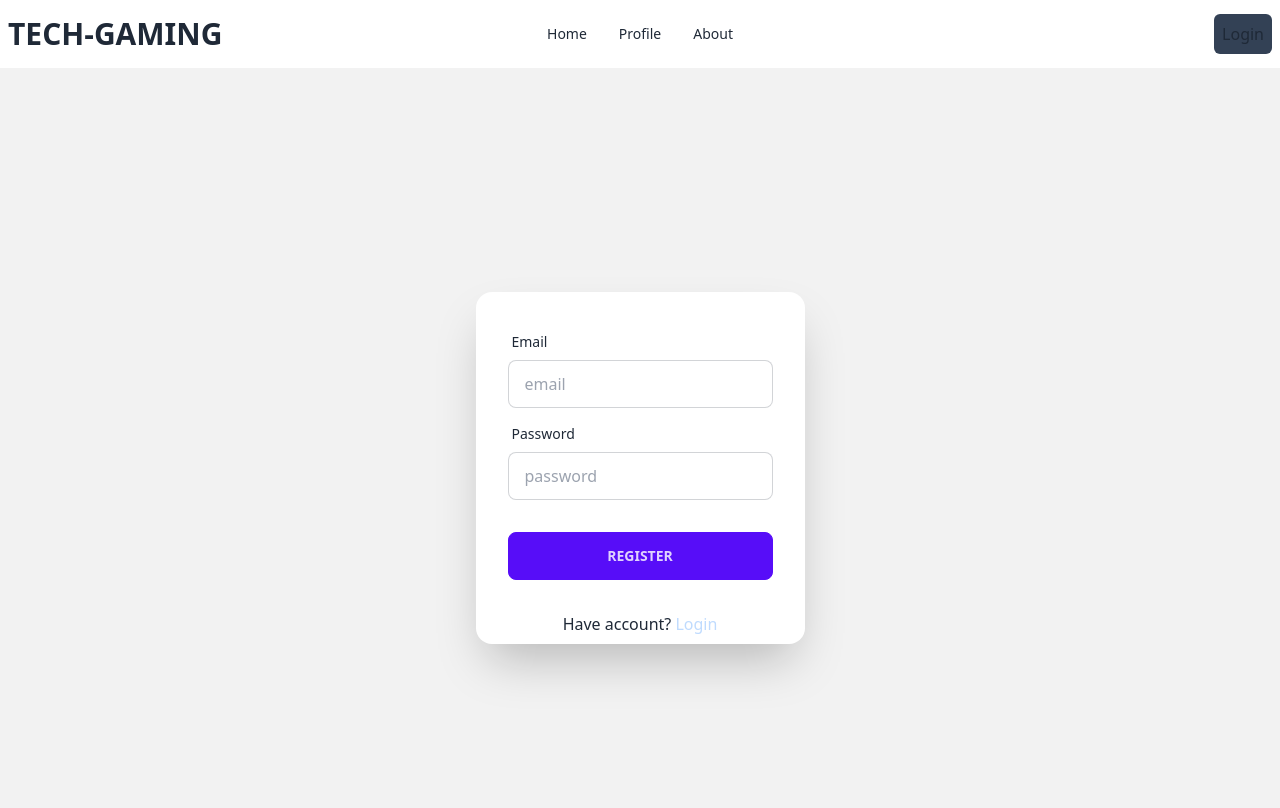
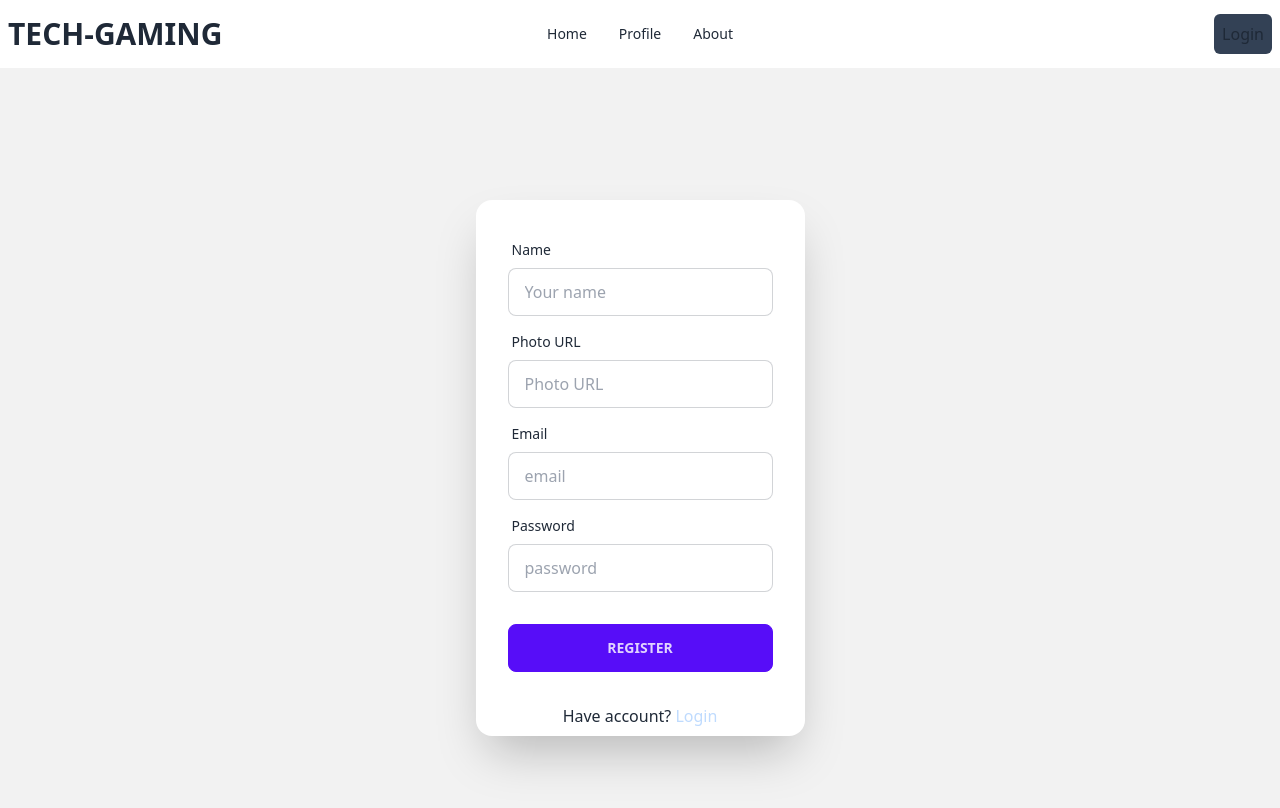
Before and after one commit to mihir-x/gaming-event-management, a React (Vite) app: page /register in a window 1280 px wide. Shown: the top 808 px of the page. Built offline with nearby package versions, Linux system fonts and the light colour scheme; no server answers.

Commit message:
added functional registration form

```diff
--- a/src/Pages/Register/Register.jsx
+++ b/src/Pages/Register/Register.jsx
@@ -1,26 +1,62 @@
-import { Link } from "react-router-dom";
+import { useContext } from "react";
+import { Link, useNavigate } from "react-router-dom";
+import { AuthContext } from "../../Provider/AuthProvider";
 
 
 const Register = () => {
+
+    const {createUser} = useContext(AuthContext)
+    const navigate = useNavigate()
+
+    const handleSubmit = (e) =>{
+        e.preventDefault()
+        const name = e.target.name.value
+        const photo = e.target.photo.value
+        const email = e.target.email.value
+        const password = e.target.password.value
+
+        createUser(email, password)
+        .then(res => {
+            res.user.displayName = name
+            res.user.photoURL = photo
+            navigate('/')
+            console.log(res.user)
+        })
+        .catch(err => console.log(err.message))
+
+    }
+
     return (
         <div className="hero min-h-screen bg-base-200">
             <div className="hero-content flex-col lg:flex-row-reverse">
                 <div className="card flex-shrink-0 w-full max-w-sm shadow-2xl bg-base-100">
-                    <form className="card-body">
+                    <form onSubmit={handleSubmit} className="card-body">
+                        <div className="form-control">
+                            <label className="label">
+                                <span className="label-text">Name</span>
+                            </label>
+                            <input type="text" name="name" placeholder="Your name" className="input input-bordered" required />
+                        </div>
+                        <div className="form-control">
+                            <label className="label">
+                                <span className="label-text">Photo URL</span>
+                            </label>
+                            <input type="text" name="photo" placeholder="Photo URL" className="input input-bordered" />
+                        </div>
                         <div className="form-control">
                             <label className="label">
                                 <span className="label-text">Email</span>
                             </label>
-                            <input type="email" placeholder="email" className="input input-bordered" required />
+                            <input type="email" name="email" placeholder="email" className="input input-bordered" required />
                         </div>
                         <div className="form-control">
                             <label className="label">
                                 <span className="label-text">Password</span>
                             </label>
-                            <input type="password" placeholder="password" className="input input-bordered" required />
+                            <input type="password" name="password" placeholder="password" className="input input-bordered" required />
                         </div>
                         <div className="form-control mt-6">
-                            <button className="btn btn-primary">Register</button>
+                            <button type="submit" className="btn btn-primary">Register</button>
                         </div>
                     </form>
                     <p className="mx-auto mb-2">Have account? <Link to='/login' className="text-blue-200">Login</Link></p>
--- /dev/null
+++ b/src/Provider/AuthProvider.jsx
@@ -0,0 +1,41 @@
+import { createContext, useEffect, useState } from "react";
+import PropTypes from 'prop-types'
+import { createUserWithEmailAndPassword, onAuthStateChanged } from "firebase/auth";
+import { auth } from "../Firebase/firebase.config";
+
+
+export const AuthContext = createContext(null)
+
+
+const AuthProvider = ({children}) => {
+
+    const [user, setUser] = useState(null)
+
+    const createUser = (email, password) =>{
+        return createUserWithEmailAndPassword(auth, email,password)
+    }
+
+
+    useEffect(() => {
+        onAuthStateChanged(auth, currentUser => {
+            setUser(currentUser)
+        })
+    },[])
+
+    const authInfo = {
+        user,
+        createUser
+    }
+
+    return (
+        <AuthContext.Provider value={authInfo}>
+            {children}
+        </AuthContext.Provider>
+    );
+};
+
+export default AuthProvider;
+
+AuthProvider.propTypes = {
+    children: PropTypes.node
+}
```
Also changed, not shown: src/main.jsx (+5 -2 lines).
